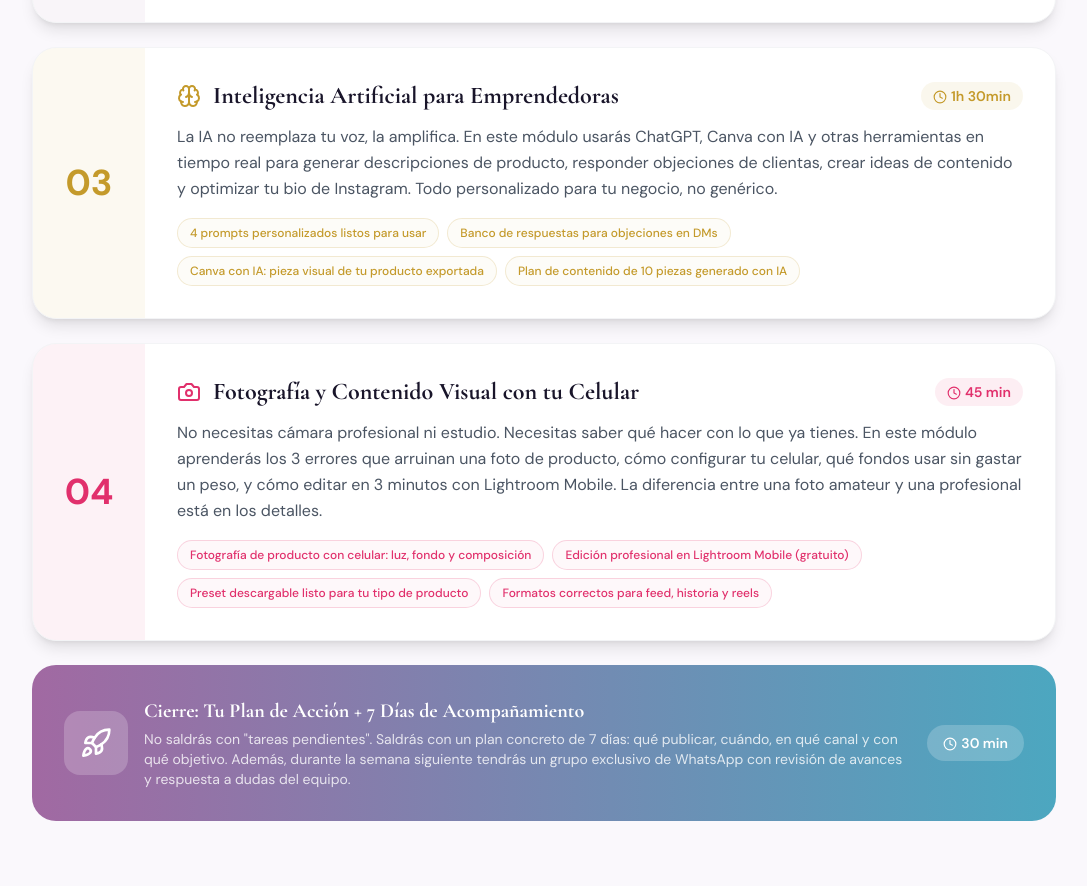
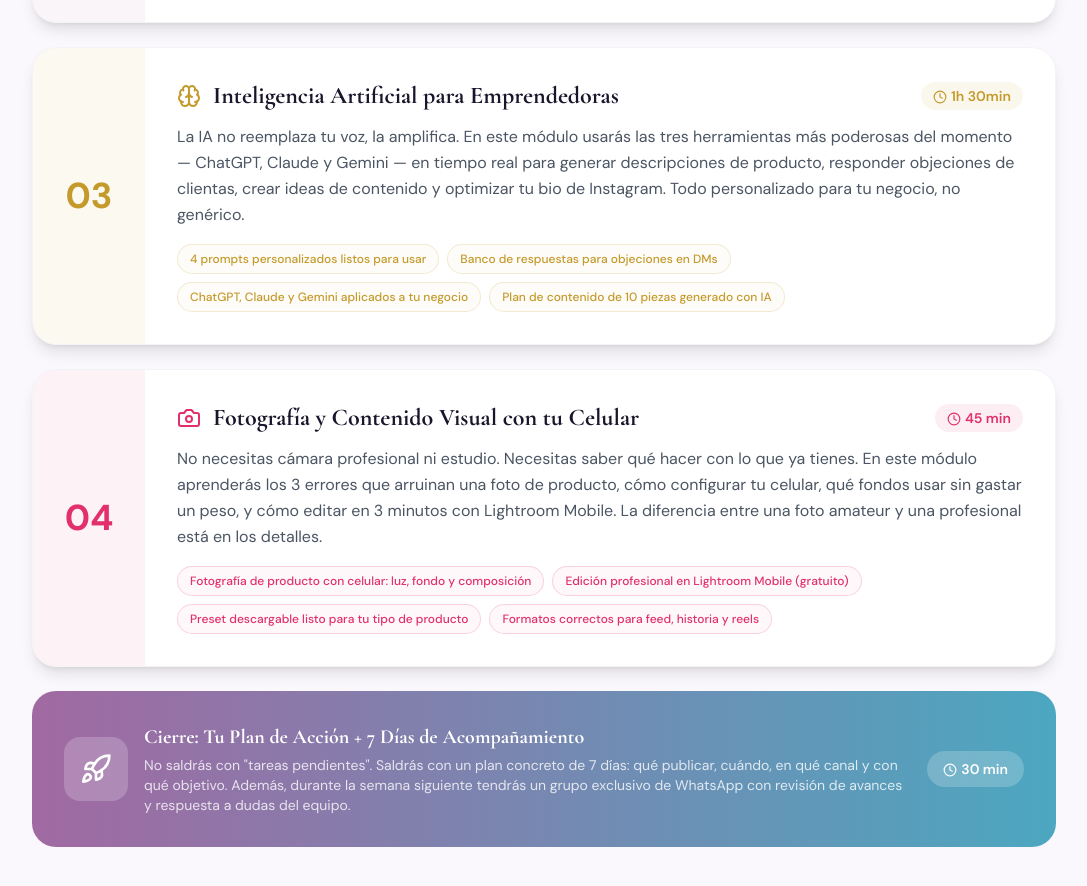
Before and after one commit to jcastr0/ej, a React (Vite) app: page /bootcamp in a window 1280 px wide. Shown: the part 4100-4986 px from the top of the page, without its empty margins (96-1183 px from the left). Built offline with nearby package versions, Linux system fonts and the light colour scheme; the HTML template or start-up script is replaced by a standard one.

Commit message:
fix: IA módulo con ChatGPT, Claude y Gemini (sin Canva)

```diff
--- a/src/pages/Bootcamp.jsx
+++ b/src/pages/Bootcamp.jsx
@@ -72,11 +72,11 @@ const modules = [
     time: '1h 30min',
     icon: Brain,
     color: '#C49A2B',
-    description: 'La IA no reemplaza tu voz, la amplifica. En este módulo usarás ChatGPT, Canva con IA y otras herramientas en tiempo real para generar descripciones de producto, responder objeciones de clientas, crear ideas de contenido y optimizar tu bio de Instagram. Todo personalizado para tu negocio, no genérico.',
+    description: 'La IA no reemplaza tu voz, la amplifica. En este módulo usarás las tres herramientas más poderosas del momento — ChatGPT, Claude y Gemini — en tiempo real para generar descripciones de producto, responder objeciones de clientas, crear ideas de contenido y optimizar tu bio de Instagram. Todo personalizado para tu negocio, no genérico.',
     highlights: [
       '4 prompts personalizados listos para usar',
       'Banco de respuestas para objeciones en DMs',
-      'Canva con IA: pieza visual de tu producto exportada',
+      'ChatGPT, Claude y Gemini aplicados a tu negocio',
       'Plan de contenido de 10 piezas generado con IA',
     ],
   },
```
